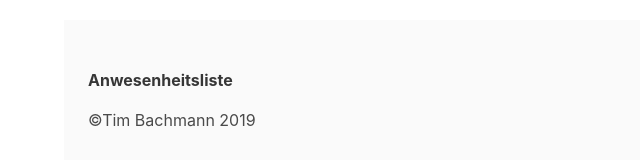
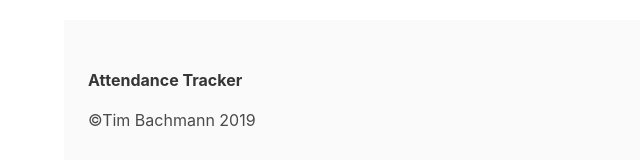
Before and after one commit to Tiim/attendance-tracker, a Vue app in the folder client/: page / in a window 1280 px wide. Shown: the part 241-401 px from the top of the page, without its empty margins (0-640 px from the left). Built offline with nearby package versions, Linux system fonts and the light colour scheme; no server answers.

Commit message:
Translate more strings :/

```diff
--- a/client/src/components/Footer.vue
+++ b/client/src/components/Footer.vue
@@ -3,7 +3,7 @@
     <footer class="footer">
       <div class="content">
         <p>
-          <strong>Anwesenheitsliste</strong>
+          <strong>Attendance Tracker</strong>
         </p>
         <p>&copy;Tim Bachmann {{year}}</p>
       </div>
```
